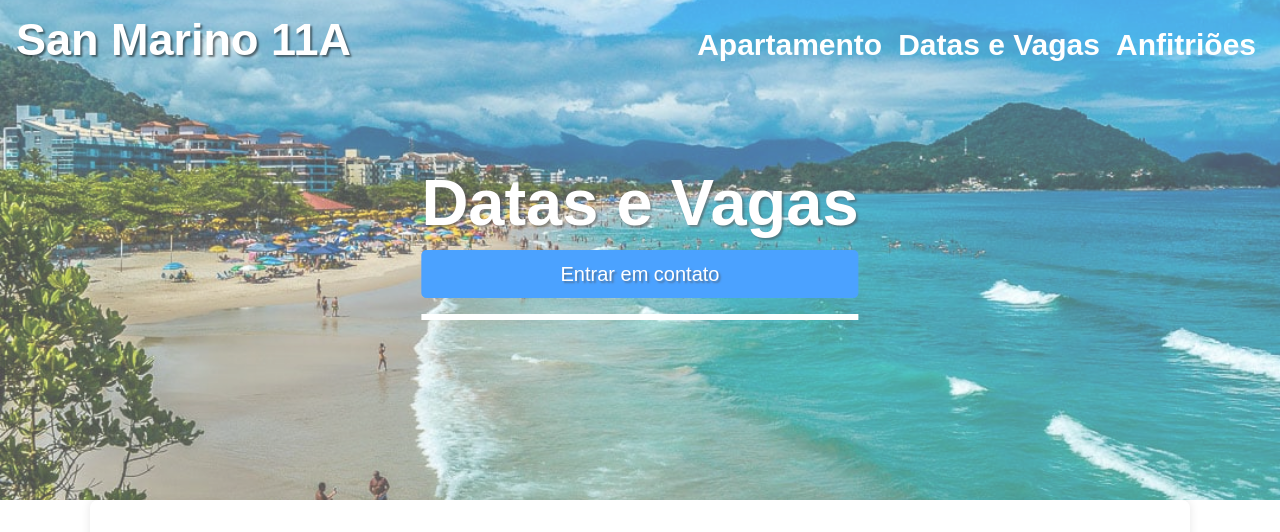
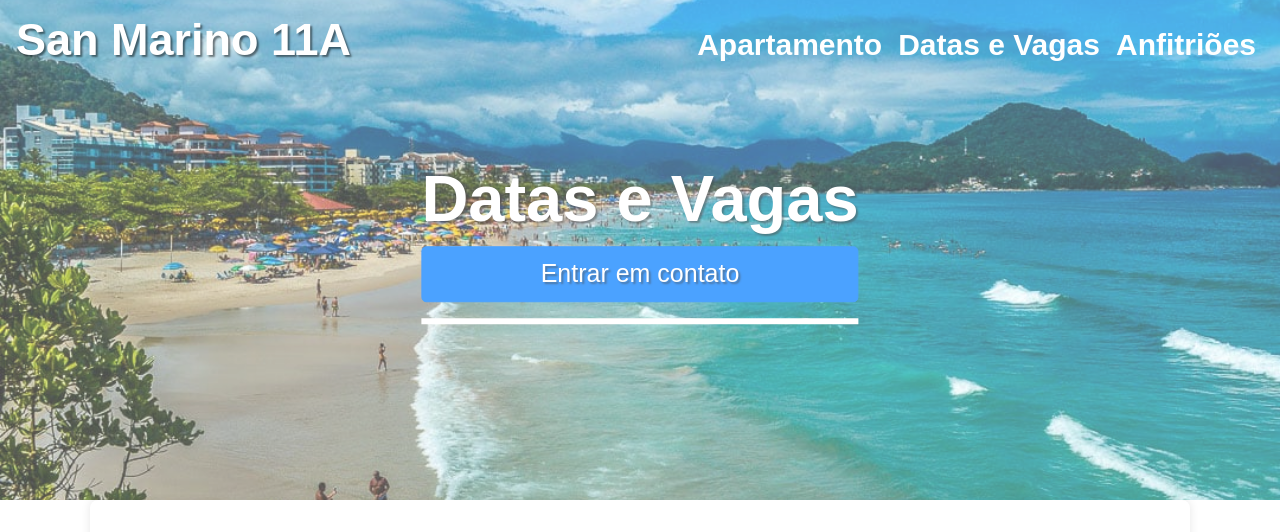
Before and after one commit to HyAgOsK/BlogApartamentoPraia, a plain HTML site: page datas_vagas.html in a window 1280 px wide. Shown: the top 532 px of the page. Drawn offline with nearby package versions, Linux system fonts and the light colour scheme.

Commit message:
Update datas_vagas.html
Adicionando classe entreemcontato em data vagas

```diff
--- a/datas_vagas.html
+++ b/datas_vagas.html
@@ -57,7 +57,7 @@
         <div class="parallax-content">
             <!-- Conteúdos adicionais abaixo da imagem de parallax -->
             <h1 class="titleapartamento">Datas e Vagas</h1>
-            <a href="http://wa.me/5535997191404" class="btn btn-primary btn-lg btn-block">Entrar em contato</a>
+            <a href="http://wa.me/5535997191404" class="btn btn-primary btn-lg btn-block entreemcontato">Entrar em contato</a>
             <hr class="linhaestilizada">
         </div>
     </div>
```
